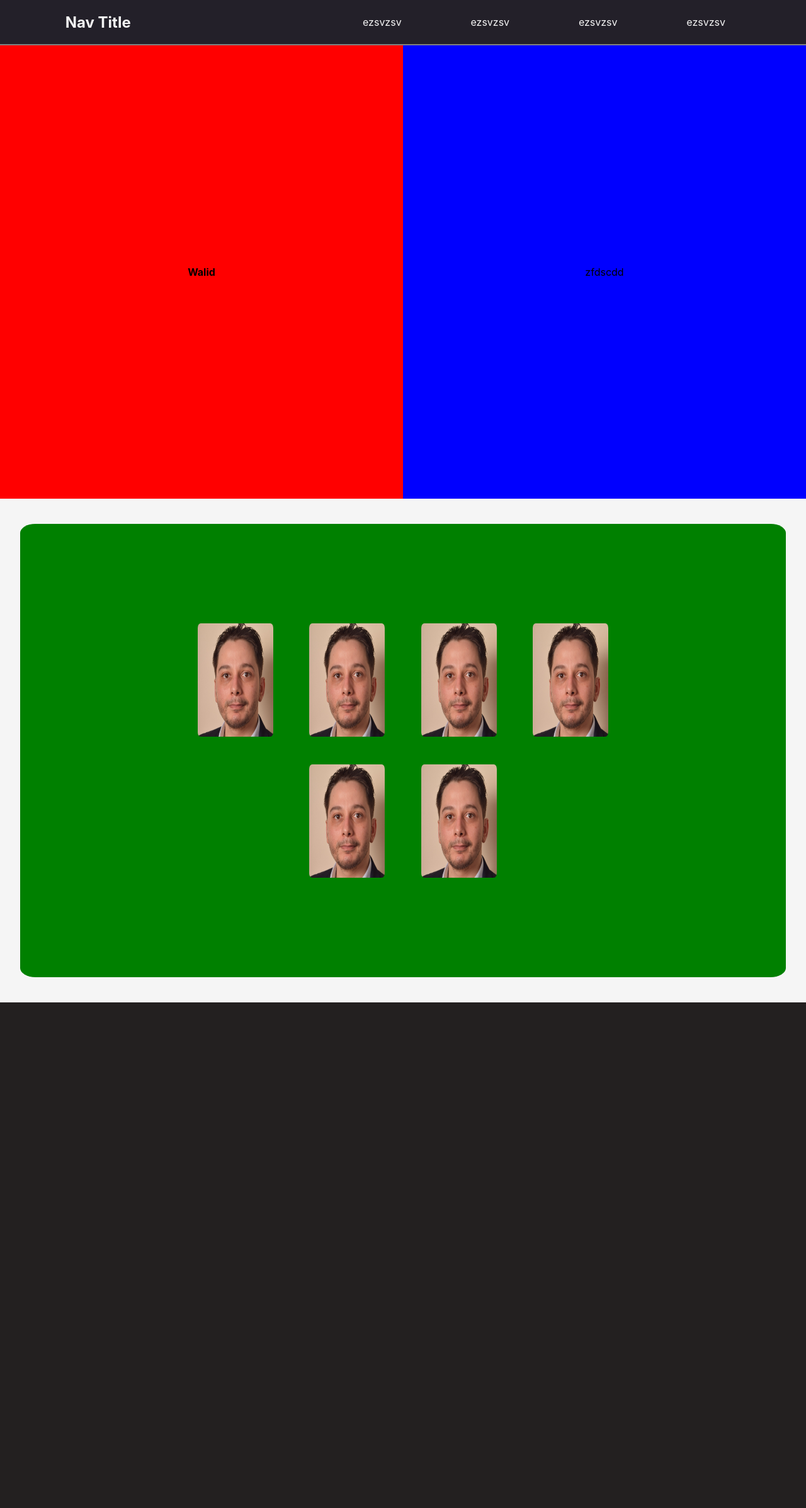
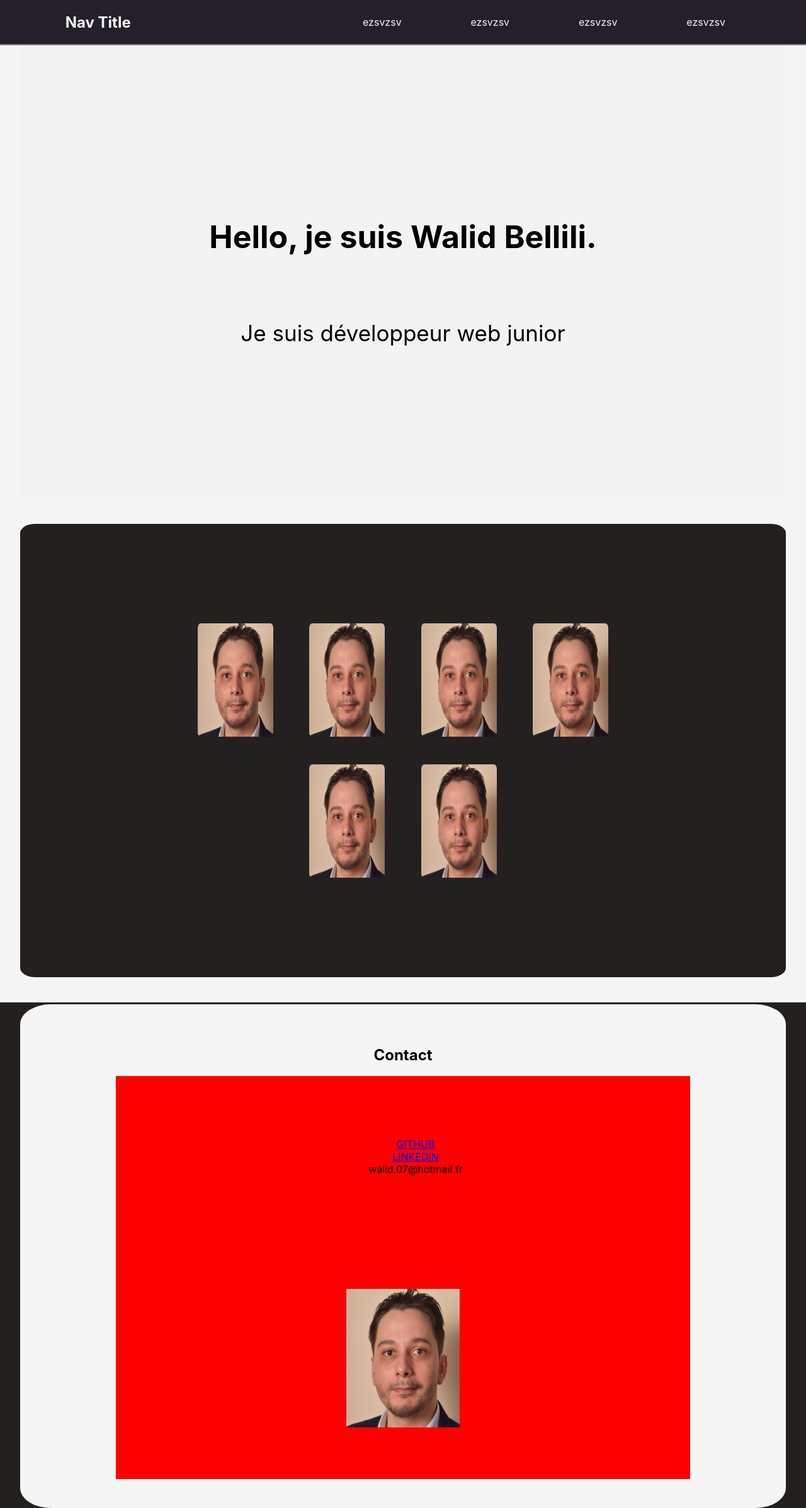
Before and after one commit to WalidBellili/portfolioV2, a React (Create React App) app: page / in a window 1280 px wide. Shown: the whole page at 63% size. Before the commit the page ends 1592 px from the top, so only its background shows below. Built offline with nearby package versions, Linux system fonts and the light colour scheme.

Commit message:
idea of contact container ok

```diff
--- a/src/assets/styles/index.css
+++ b/src/assets/styles/index.css
@@ -37,23 +37,23 @@ header nav ul {
   align-items: center;
   justify-content: center;
   width: 100%;
-  background: green;
+  background: whitesmoke;
 }
 .parent-container .first-block {
   display: flex;
   align-items: center;
   justify-content: center;
-  background: red;
-  width: 50%;
+  flex-direction: column;
+  text-align: center;
+  background: rgb(243, 243, 243);
+  width: 95%;
   height: 90vh;
 }
-.parent-container .second-block {
-  display: flex;
-  align-items: center;
-  justify-content: center;
-  height: 90vh;
-  width: 50%;
-  background: blue;
+.parent-container .first-block h1 {
+  font-size: 50px;
+}
+.parent-container .first-block p {
+  font-size: 35px;
 }
 
 .second-container {
@@ -65,7 +65,7 @@ header nav ul {
   justify-content: center;
 }
 .second-container .card-container {
-  background: green;
+  background: rgb(35, 32, 32);
   width: 95%;
   height: 90vh;
   border-radius: 2%;
@@ -86,4 +86,41 @@ header nav ul {
   height: 180px;
   border-radius: 4%;
   margin: 3%;
+}
+
+.third-container {
+  width: 100%;
+  height: 100vh;
+  display: flex;
+  align-items: center;
+  justify-content: center;
+  border-top: 3px solid rgb(35, 32, 32);
+}
+.third-container .contact {
+  width: 95%;
+  height: 100%;
+  border-radius: 4%;
+  background: whitesmoke;
+  text-align: center;
+  display: flex;
+  flex-direction: column;
+  align-items: center;
+  justify-content: center;
+}
+.third-container .contact .link {
+  background: red;
+  height: 80%;
+  width: 75%;
+  display: flex;
+  flex-direction: column;
+  align-items: center;
+  justify-content: space-around;
+}
+.third-container .contact .link ul {
+  display: flex;
+  flex-direction: column;
+}
+.third-container .contact .link img {
+  width: 180px;
+  height: 220px;
 }/*# sourceMappingURL=index.css.map */
--- a/src/assets/styles/index.scss
+++ b/src/assets/styles/index.scss
@@ -2,3 +2,4 @@
 @import "./layout/header";
 @import "./layout/container";
 @import "./layout/secondContainer";
+@import "./layout/thirdContainer";
--- a/src/assets/styles/layout/_container.scss
+++ b/src/assets/styles/layout/_container.scss
@@ -3,21 +3,22 @@
   align-items: center;
   justify-content: center;
   width: 100%;
-  background: green;
+  background: whitesmoke;
   .first-block {
     display: flex;
     align-items: center;
     justify-content: center;
-    background: red;
-    width: 50%;
+    flex-direction: column;
+    text-align: center;
+    background: rgb(243, 243, 243);
+    width: 95%;
     height: 90vh;
-  }
-  .second-block {
-    display: flex;
-    align-items: center;
-    justify-content: center;
-    height: 90vh;
-    width: 50%;
-    background: blue;
+
+    h1 {
+      font-size: 50px;
+    }
+    p {
+      font-size: 35px;
+    }
   }
 }
--- a/src/assets/styles/layout/_secondContainer.scss
+++ b/src/assets/styles/layout/_secondContainer.scss
@@ -7,7 +7,7 @@
   justify-content: center;
 
   .card-container {
-    background: green;
+    background: rgb(35, 32, 32);
     width: 95%;
     height: 90vh;
     border-radius: 2%;
--- /dev/null
+++ b/src/assets/styles/layout/_thirdContainer.scss
@@ -0,0 +1,38 @@
+.third-container {
+  width: 100%;
+  height: 100vh;
+  display: flex;
+  align-items: center;
+  justify-content: center;
+  border-top: 3px solid rgb(35, 32, 32);
+  .contact {
+    width: 95%;
+    height: 100%;
+    border-radius: 4%;
+    background: whitesmoke;
+    text-align: center;
+    display: flex;
+    flex-direction: column;
+    align-items: center;
+    justify-content: center;
+
+    .link {
+      background: red;
+      height: 80%;
+      width: 75%;
+      display: flex;
+      flex-direction: column;
+      align-items: center;
+      justify-content: space-around;
+
+      ul {
+        display: flex;
+        flex-direction: column;
+      }
+      img {
+        width: 180px;
+        height: 220px;
+      }
+    }
+  }
+}
--- /dev/null
+++ b/src/components/Contact.js
@@ -0,0 +1,19 @@
+import { Link } from "react-router-dom";
+
+const Contact = () => {
+  return (
+    <div className="contact">
+      <h2>Contact</h2>
+      <article className="link">
+        <ul>
+          <Link to={"https://github.com/WalidBellili"}>GITHUB</Link>
+          <Link to={"https://www.linkedin.com/in/walidbellili/"}>LINKEDIN</Link>
+          <li>walid.07@hotmail.fr</li>
+        </ul>
+        <img src={require("../assets/img/walidbellili.jpg")} alt="" />{" "}
+      </article>
+    </div>
+  );
+};
+
+export default Contact;
--- a/src/components/Container.js
+++ b/src/components/Container.js
@@ -2,11 +2,10 @@ const Container = () => {
   return (
     <>
       <article className="first-block">
-        <h1>Walid</h1>
+        <h1>Hello, je suis Walid Bellili.</h1>
+        <p>Je suis développeur web junior</p>
       </article>
-      <article className="second-block">
-        <p>zfdscdd</p>
-      </article>
+
     </>
   );
 };
--- a/src/pages/Home.js
+++ b/src/pages/Home.js
@@ -1,3 +1,4 @@
+import Contact from "../components/Contact";
 import Container from "../components/Container";
 import Hedaer from "../components/Hedaer";
 import SecondContainer from "../components/SecondContainer";
@@ -12,6 +13,9 @@ const Home = () => {
       <section className="second-container">
         <SecondContainer />
       </section>
+      <section className="third-container">
+        <Contact />
+      </section>
     </>
   );
 };
```
Also changed, not shown: 1 other file (tests, documents, lock files or other folders).
